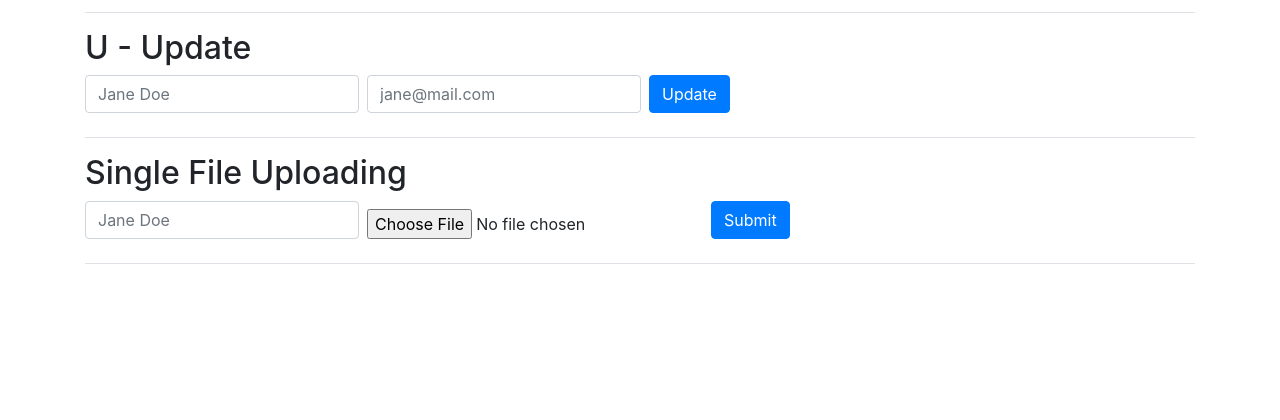
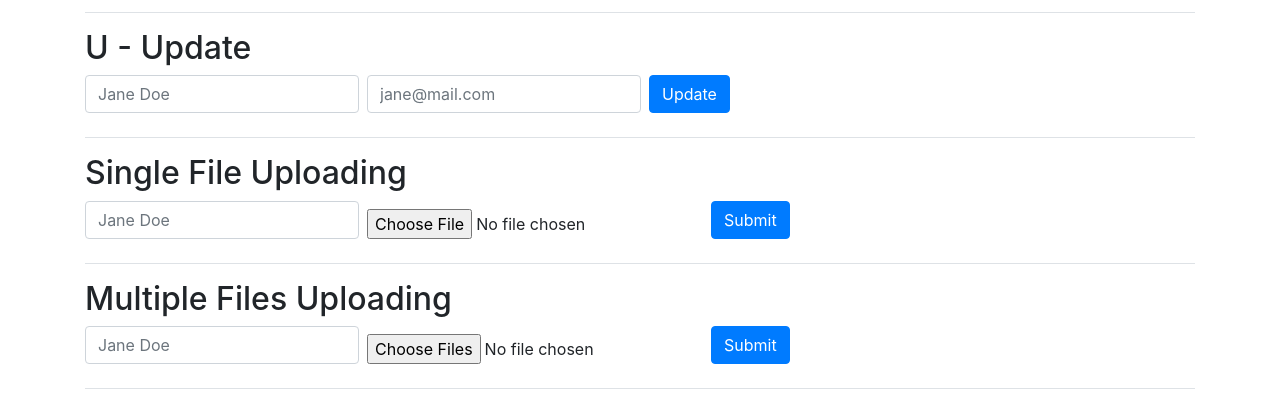
Before and after one commit to webprismitsteam/crud-app, a PHP site: page / in a window 1280 px wide. Shown: the part 380-800 px from the top of the page. Run offline with PHP 8.4, Linux system fonts and the light colour scheme; data comes from the database, SQL or seed files in the repository.

Commit message:
multiple file upload functionality added

```diff
--- a/assets/js/index.js
+++ b/assets/js/index.js
@@ -212,4 +212,61 @@ $(() => {
       }, // end success
     }); // ajax end
   });
+
+  // multiple_files_upload_form submit
+  $('#multiple_files_upload_form').submit(function(e) {
+    e.preventDefault();
+
+    var form = $(this);
+    var submit_button = $(this).find('button[type="submit"]');
+    var submit_method = 'POST';
+    var submit_url = 'models/participants/ajax_multiple_files_upload_form_submit.php';
+
+    var default_button_text = 'Submit';
+    var before_send_button_text = 'Please Wait ...';
+    var after_save_button_text = 'Saved';
+
+    var formdata = new FormData();
+    formdata.append('name', form.find('#name').val());
+    var number_of_files = (form.find('#your_file').prop('files')).length;
+    for(let i=0; i<number_of_files; i++) {
+      formdata.append( 'your_file[]', form.find('#your_file').prop('files')[i] );
+    }
+
+    $.ajax({
+      type: submit_method,
+      url: submit_url,
+      data: formdata,
+
+      cache: false,
+      contentType: false,
+      processData: false,
+      context: this,
+
+      beforeSend: function() {
+        (submit_button).attr('disabled', true).html(before_send_button_text);
+      },
+
+      error: function(xhr) {
+        console.log('Error Message: ' + xhr.status);
+      },
+
+      success: function(res) {
+        console.log("Success Message: " + res);
+        // response = JSON.parse(response);
+        var { status, msg } = JSON.parse(res);
+
+        if (status) {
+          setTimeout(function () {
+            submit_button.attr("disabled", true).html(after_save_button_text);
+            // window.location = redirect_url;
+            location.reload(true);
+          }, 1000);
+        } else {
+          submit_button.attr("disabled", false).html(default_button_text);
+          error_msg.text(msg).show();
+        }
+      }, // end success
+    }); // ajax end
+  });
 })
--- a/index.php
+++ b/index.php
@@ -61,6 +61,13 @@
       <input type="file" id="your_file" name="your_file" />
       <button type="submit" class="btn btn-primary mb-2">Submit</button>
     </form>
+
+    <h2>Multiple Files Uploading</h2>
+    <form class="form-inline mb-3 pb-3 border-bottom" id="multiple_files_upload_form" enctype="multipart/form-data">
+      <input type="text" class="form-control mb-2 mr-sm-2" id="name" name="name[]" placeholder="Jane Doe" autocomplete="off">
+      <input type="file" id="your_file" name="your_file" multiple />
+      <button type="submit" class="btn btn-primary mb-2">Submit</button>
+    </form>
   </div>
 
   <script src="https://cdnjs.cloudflare.com/ajax/libs/jquery/3.5.1/jquery.min.js"></script>
```
Also changed, not shown: models/participants/ajax_multiple_files_upload_form_submit.php (added, +33 -0 lines), assets/upload/1614288639.png (added).
